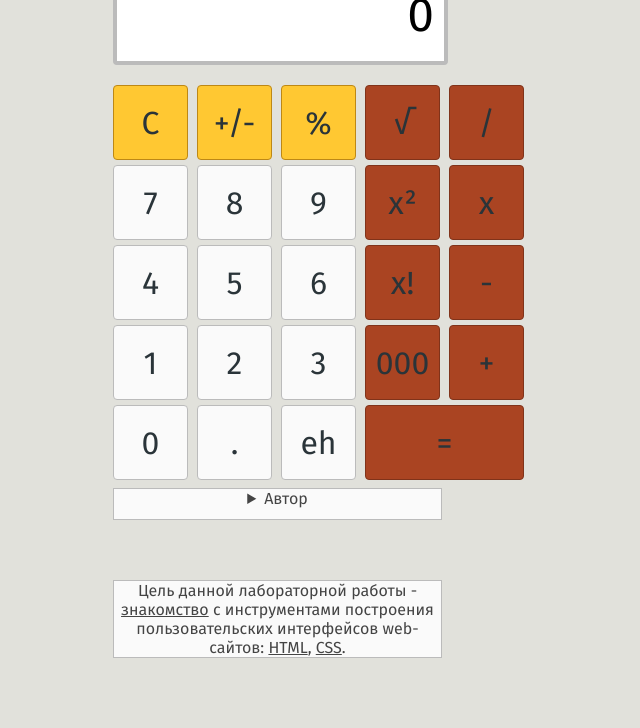
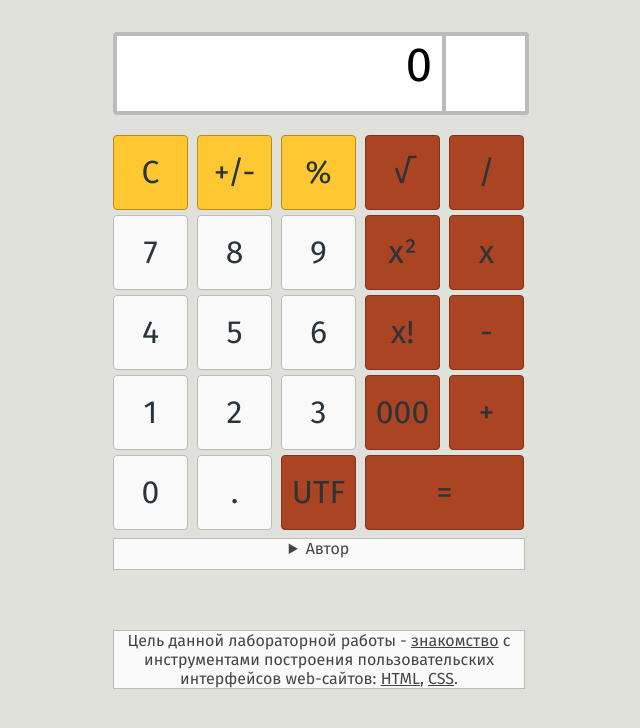
Before and after one commit to zzakku/js-labs, a plain HTML site: page calculator.html in a window 1280 px wide. Shown: the whole page, without its empty margins (319-959 px from the left). Drawn offline with Linux system fonts and the light colour scheme.

Commit message:
ASCII зе кнопка (12/12)

```diff
--- a/calculator.html
+++ b/calculator.html
@@ -12,9 +12,13 @@
   <div> <!-- div - это базовый html-контейнер, который может содержать в себе другие html-элементы. -->
 
     <!-- блок с экраном калькулятора, где будет выводиться результат вычислений. -->
-    <div id="result" class="result">
-      0
+    <div style = "display: flex">
+      <div id="result" class="result">
+        0
+      </div>
+      <div id="result_ascii" class="result_ascii"></div>
     </div>
+
 
     <!-- блок с кнопками калькулятора. -->
     <div>
@@ -54,14 +58,14 @@
       <div>
         <button id="btn_digit_0" class = "my-btn">0</button>
         <button id="btn_digit_dot" class = "my-btn">.</button>
-        <button id="btn_digit_ascii" class = "my-btn">eh</button>
+        <button id="btn_op_ascii" class = "my-btn primary">UTF</button>
         <button id="btn_op_equal" class="my-btn primary execute">=</button>
       </div>
 
     </div>
 
 
-        <details class="textbox about" style="width: 327px;">
+        <details class="textbox about" style="width: 410px;">
           <summary>Автор</summary>
           <p style="text-align: left; background-color: #FAFAFA; border: solid 1px; border-color: #bbb; text-indent: 2px;">ЛР выполнена Кузнецовым Степаном, группа РТ5-41Б.</p>
         </details>
--- a/script.js
+++ b/script.js
@@ -8,6 +8,9 @@ window.onload = function(){
 
     // окно вывода результата
     outputElement = document.getElementById("result")
+
+    // С: окно вывода ASCII-символов
+    asciiElement = document.getElementById("result_ascii")
 
     // список объектов кнопок циферблата (id которых начинается с btn_digit_)
     digitButtons = document.querySelectorAll('[id ^= "btn_digit_"]')
@@ -176,4 +179,16 @@ window.onload = function(){
         }
     }
 
+    document.getElementById("btn_op_ascii").onclick = function() {
+        if (!selectedOperation) {
+
+            expressionResult = String.fromCharCode(+a)
+            asciiElement.innerHTML = expressionResult
+        }
+        else {
+            expressionResult = String.fromCharCode(+b)
+            asciiElement.innerHTML = expressionResult
+        }
+    }
+
     };
--- a/style.css
+++ b/style.css
@@ -5,7 +5,7 @@
 
 body {
   display: flex;
-  height: 80vh;
+  height: 90vh;
   align-items: center;
   justify-content: center;
   background-color: #E1E1DB;
@@ -74,16 +74,41 @@ body {
     height: 75px;
     border: solid;
     border-radius: 4px;
+    border-top-right-radius: 0px;
+    border-bottom-right-radius: 0px;
     border-color: #BBBBBB;
     border-width: 4px;
     margin-bottom: 15px;         /* отступ снизу */
     padding-right: 10px;         /* выступ справа */
     background: rgb(255, 255, 255); /* цвет можно задавать и таким образом */
     text-align: right;           /* примагнитим текст к правой стороне */
-    color: #000;              /* цвет текста белый */
+    color: #000;              /* цвет текста черный */
     font-size: 3rem;
     font-weight: 500;
     font-family: 'Fira Sans', Helvetica, sans-serif;
+
+    flex: 4;
+  }
+
+  .result_ascii {
+    width: 75px;
+    height: 75px;
+    border: solid;
+    border-radius: 4px;
+    border-left: 0px;
+    border-top-left-radius: 0px;
+    border-bottom-left-radius: 0px;
+    border-color: #BBBBBB;
+    border-width: 4px;
+    margin-bottom: 15px;         /* отступ снизу */
+    background: rgb(255, 255, 255); /* цвет можно задавать и таким образом */
+    text-align: center;           /* примагнитим текст к правой стороне */
+    color: #000;
+    font-size: 3rem;
+    font-weight: 500;
+    font-family: 'Fira Sans', Helvetica, sans-serif;
+
+    flex: 1;
   }
 
   .changetheme {
@@ -118,7 +143,7 @@ body {
 
   .textbox {
     background: #FAFAFA;
-    width: 327px;
+    width: 410px;
     border: 1px solid;
     border-color: #bbb;
     font-family: 'Fira Sans', Helvetica, sans-serif;
```
